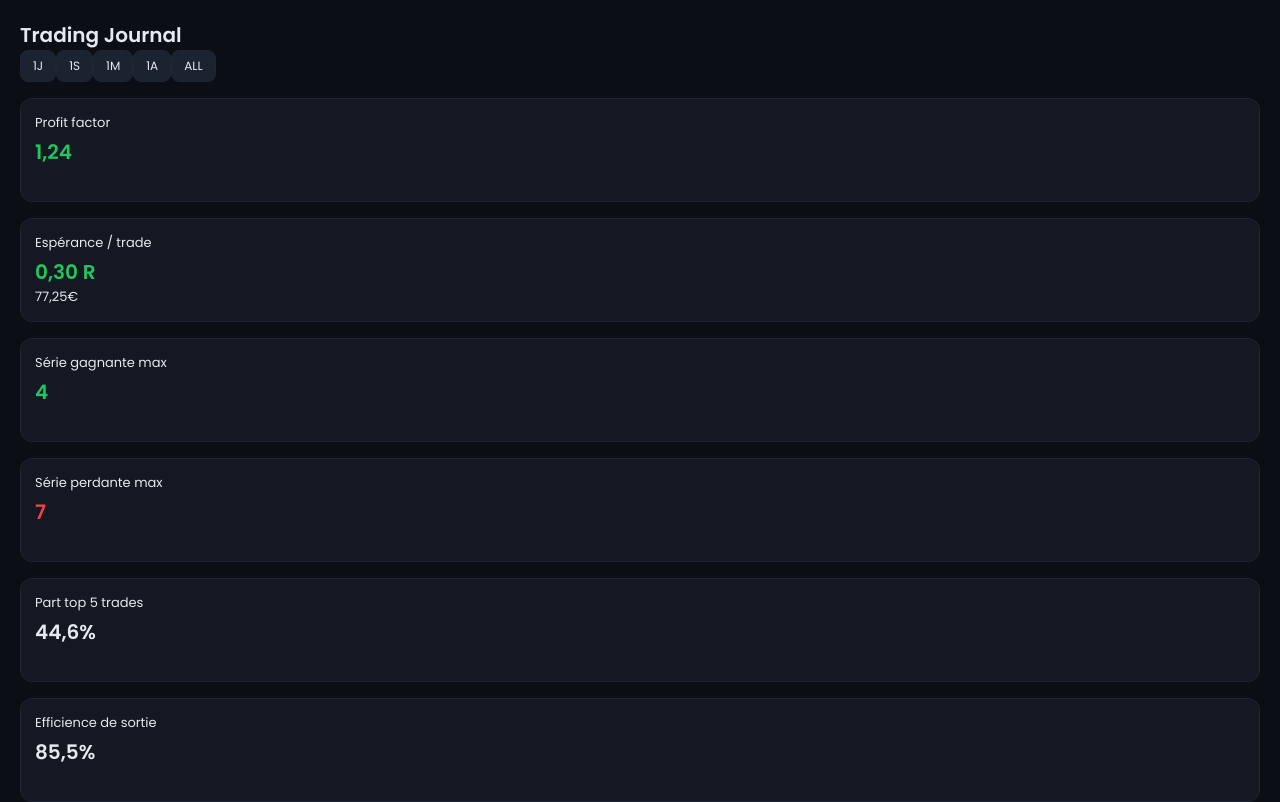
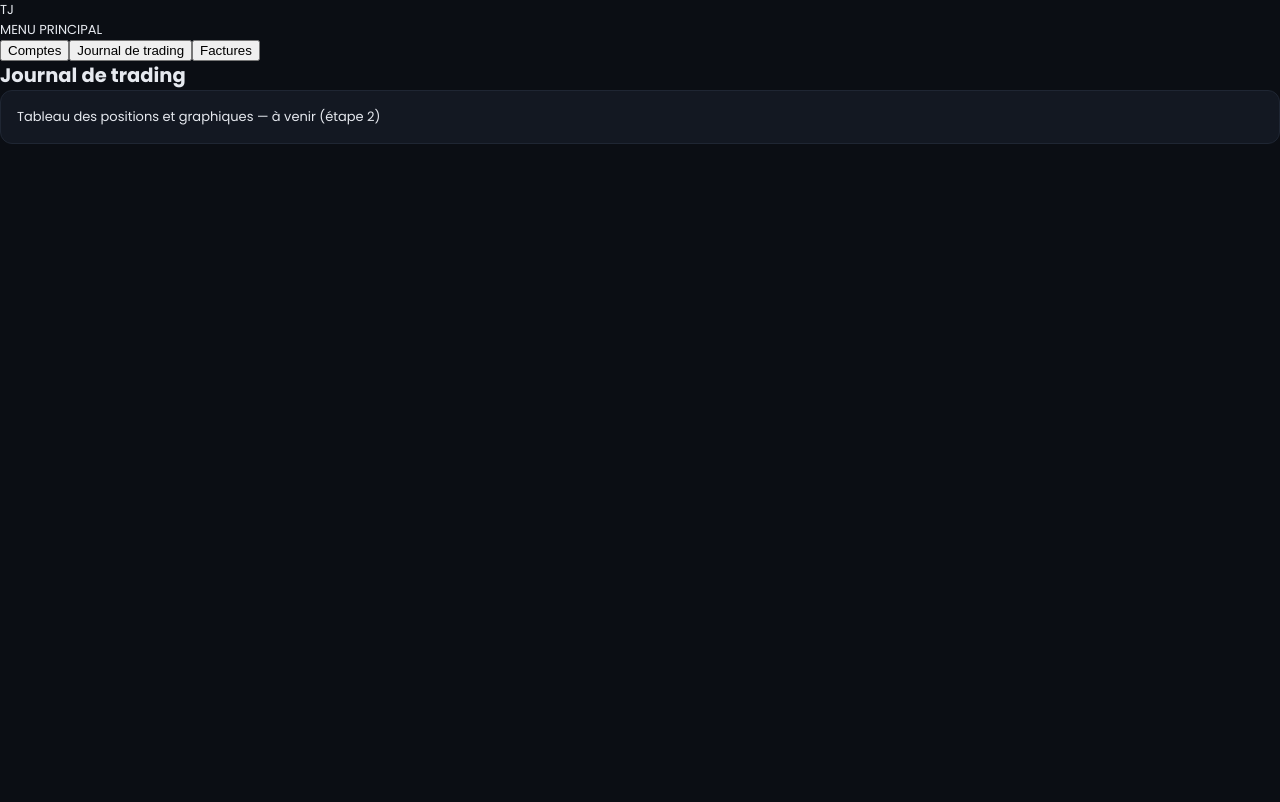
Before and after one commit to Neal40/trading-journal, a React (Vite) app: page / in a window 1280 px wide. Shown: the top 802 px of the page. Built offline with nearby package versions, Linux system fonts and the light colour scheme.

Commit message:
feat: sidebar navigation (Comptes, Journal de trading, Factures) + thème sombre

```diff
--- a/src/App.tsx
+++ b/src/App.tsx
@@ -1,45 +1,41 @@
-import { useMemo } from 'react'
-import { KpiRow } from './components/KpiRow'
-import { PerformanceChart } from './components/PerformanceChart'
-import { SocialRadar } from './components/SocialRadar'
-import { WinrateGauge } from './components/WinrateGauge'
-import { RewardRisk } from './components/RewardRisk'
-import { DrawdownChart } from './components/DrawdownChart'
-import { DurationScatter } from './components/DurationScatter'
-import { ReturnChart } from './components/ReturnChart'
-import { RiskDistribution } from './components/RiskDistribution'
-import { SharpePanel } from './components/SharpePanel'
-import { MaeMfeChart } from './components/MaeMfeChart'
-import GainCalendar from './components/GainCalendar'
-import TimeHeatmap from './components/TimeHeatmap'
-import FeesSummary from './components/FeesSummary'
-import SymbolPerformance from './components/SymbolPerformance'
-import PositionsTable from './components/PositionsTable'
-import ImportPanel from './components/ImportPanel'
-import { Toolbar } from './components/Toolbar'
-import { useStore } from './store/useStore'
-import { computeStats, filterPeriod } from './lib/stats'
-import './lib/chart'
+import { useState } from 'react'
+import ComptesPage from './pages/ComptesPage'
+import JournalPage from './pages/JournalPage'
+import FacturesPage from './pages/FacturesPage'
+
+type PageKey = 'comptes' | 'journal' | 'factures'
+
+const MENU: { key: PageKey; label: string }[] = [
+  { key: 'comptes', label: 'Comptes' },
+  { key: 'journal', label: 'Journal de trading' },
+  { key: 'factures', label: 'Factures' },
+]
 
 export default function App() {
-  const trades = useStore(s => s.trades)
-  const period = useStore(s => s.period)
-  const s = useMemo(() => computeStats(filterPeriod(trades, period)), [trades, period])
+  const [page, setPage] = useState<PageKey>('journal')
 
   return (
-    <div className="app">
-      <header className="top">
-        <h1>Trading Journal</h1>
-        <Toolbar />
-      </header>
-      <KpiRow s={s} />
-      <div className="grid g2"><PerformanceChart s={s} /><SocialRadar s={s} /></div>
-      <div className="grid g3"><DrawdownChart s={s} /><RewardRisk s={s} /><WinrateGauge s={s} /></div>
-      <div className="grid g2"><ReturnChart s={s} /><DurationScatter s={s} /></div>
-      <div className="grid g3"><RiskDistribution s={s} /><SharpePanel s={s} /><MaeMfeChart s={s} /></div>
-      <div className="grid g2"><GainCalendar /><TimeHeatmap /></div>
-      <div className="grid g3"><FeesSummary /><SymbolPerformance /><ImportPanel /></div>
-      <PositionsTable />
+    <div className="layout">
+      <aside className="sidebar">
+        <div className="logo">TJ</div>
+        <div className="menu-title">MENU PRINCIPAL</div>
+        <nav>
+          {MENU.map(item => (
+            <button
+              key={item.key}
+              className={page === item.key ? 'menu-item active' : 'menu-item'}
+              onClick={() => setPage(item.key)}
+            >
+              {item.label}
+            </button>
+          ))}
+        </nav>
+      </aside>
+      <main className="content">
+        {page === 'comptes' && <ComptesPage />}
+        {page === 'journal' && <JournalPage />}
+        {page === 'factures' && <FacturesPage />}
+      </main>
     </div>
   )
 }
--- a/src/index.css
+++ b/src/index.css
@@ -1,111 +1,106 @@
 :root {
-  --text: #6b6375;
-  --text-h: #08060d;
-  --bg: #fff;
-  --border: #e5e4e7;
-  --code-bg: #f4f3ec;
-  --accent: #aa3bff;
-  --accent-bg: rgba(170, 59, 255, 0.1);
-  --accent-border: rgba(170, 59, 255, 0.5);
-  --social-bg: rgba(244, 243, 236, 0.5);
-  --shadow:
-    rgba(0, 0, 0, 0.1) 0 10px 15px -3px, rgba(0, 0, 0, 0.05) 0 4px 6px -2px;
+  --bg: #0b0c10;
+  --card: #111318;
+  --border: #23262f;
+  --text: #9ca3af;
+  --text-h: #f3f4f6;
+  --green: #22c55e;
+  --red: #ef4444;
+  --blue: #3b82f6;
+  --sans: system-ui, 'Segoe UI', Roboto, sans-serif;
 
-  --sans: system-ui, 'Segoe UI', Roboto, sans-serif;
-  --heading: system-ui, 'Segoe UI', Roboto, sans-serif;
-  --mono: ui-monospace, Consolas, monospace;
-
-  font: 18px/145% var(--sans);
-  letter-spacing: 0.18px;
-  color-scheme: light dark;
+  font-family: var(--sans);
+  font-size: 15px;
   color: var(--text);
   background: var(--bg);
-  font-synthesis: none;
-  text-rendering: optimizeLegibility;
-  -webkit-font-smoothing: antialiased;
-  -moz-osx-font-smoothing: grayscale;
-
-  @media (max-width: 1024px) {
-    font-size: 16px;
-  }
-}
-
-@media (prefers-color-scheme: dark) {
-  :root {
-    --text: #9ca3af;
-    --text-h: #f3f4f6;
-    --bg: #16171d;
-    --border: #2e303a;
-    --code-bg: #1f2028;
-    --accent: #c084fc;
-    --accent-bg: rgba(192, 132, 252, 0.15);
-    --accent-border: rgba(192, 132, 252, 0.5);
-    --social-bg: rgba(47, 48, 58, 0.5);
-    --shadow:
-      rgba(0, 0, 0, 0.4) 0 10px 15px -3px, rgba(0, 0, 0, 0.25) 0 4px 6px -2px;
-  }
-
-  #social .button-icon {
-    filter: invert(1) brightness(2);
-  }
-}
-
-#root {
-  width: 1126px;
-  max-width: 100%;
-  margin: 0 auto;
-  text-align: center;
-  border-inline: 1px solid var(--border);
-  min-height: 100svh;
-  display: flex;
-  flex-direction: column;
-  box-sizing: border-box;
+  color-scheme: dark;
 }
 
 body {
   margin: 0;
+  background: var(--bg);
 }
 
-h1,
 h2 {
-  font-family: var(--heading);
+  font-size: 20px;
   font-weight: 500;
+  color: var(--text-h);
+  margin: 0 0 16px;
+}
+
+.layout {
+  display: flex;
+  min-height: 100vh;
+}
+
+.sidebar {
+  width: 240px;
+  flex-shrink: 0;
+  background: var(--card);
+  border-right: 1px solid var(--border);
+  padding: 20px 12px;
+  box-sizing: border-box;
+}
+
+.logo {
+  width: 40px;
+  height: 40px;
+  border-radius: 10px;
+  background: var(--blue);
+  color: #fff;
+  font-weight: 600;
+  display: flex;
+  align-items: center;
+  justify-content: center;
+  margin: 0 8px 24px;
+}
+
+.menu-title {
+  font-size: 11px;
+  letter-spacing: 0.08em;
+  color: #6b7280;
+  margin: 0 8px 8px;
+}
+
+.menu-item {
+  display: block;
+  width: 100%;
+  text-align: left;
+  background: none;
+  border: none;
+  color: var(--text);
+  padding: 10px 12px;
+  border-radius: 8px;
+  font: inherit;
+  cursor: pointer;
+}
+
+.menu-item:hover {
+  background: #1a1d25;
   color: var(--text-h);
 }
 
-h1 {
-  font-size: 56px;
-  letter-spacing: -1.68px;
-  margin: 32px 0;
-  @media (max-width: 1024px) {
-    font-size: 36px;
-    margin: 20px 0;
-  }
-}
-h2 {
-  font-size: 24px;
-  line-height: 118%;
-  letter-spacing: -0.24px;
-  margin: 0 0 8px;
-  @media (max-width: 1024px) {
-    font-size: 20px;
-  }
-}
-p {
-  margin: 0;
+.menu-item.active {
+  background: var(--blue);
+  color: #fff;
 }
 
-code,
-.counter {
-  font-family: var(--mono);
-  display: inline-flex;
-  border-radius: 4px;
-  color: var(--text-h);
+.content {
+  flex: 1;
+  padding: 24px;
+  box-sizing: border-box;
+  min-width: 0;
 }
 
-code {
-  font-size: 15px;
-  line-height: 135%;
-  padding: 4px 8px;
-  background: var(--code-bg);
+.card {
+  background: var(--card);
+  border: 1px solid var(--border);
+  border-radius: 10px;
+  padding: 16px;
 }
+
+.placeholder {
+  color: #6b7280;
+  text-align: center;
+  padding: 48px 16px;
+}
--- /dev/null
+++ b/src/pages/ComptesPage.tsx
@@ -0,0 +1,8 @@
+export default function ComptesPage() {
+  return (
+    <section>
+      <h2>Comptes</h2>
+      <div className="card placeholder">Graphique de performance et hexagone social — à venir (étape 3)</div>
+    </section>
+  )
+}
--- /dev/null
+++ b/src/pages/FacturesPage.tsx
@@ -0,0 +1,8 @@
+export default function FacturesPage() {
+  return (
+    <section>
+      <h2>Factures</h2>
+      <div className="card placeholder">Liste des factures — à venir (étape 4)</div>
+    </section>
+  )
+}
--- /dev/null
+++ b/src/pages/JournalPage.tsx
@@ -0,0 +1,8 @@
+export default function JournalPage() {
+  return (
+    <section>
+      <h2>Journal de trading</h2>
+      <div className="card placeholder">Tableau des positions et graphiques — à venir (étape 2)</div>
+    </section>
+  )
+}
```
